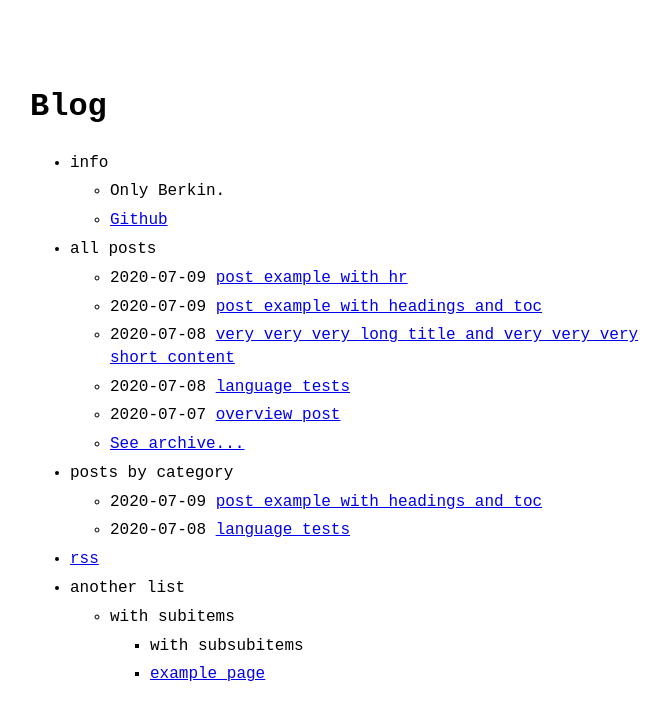
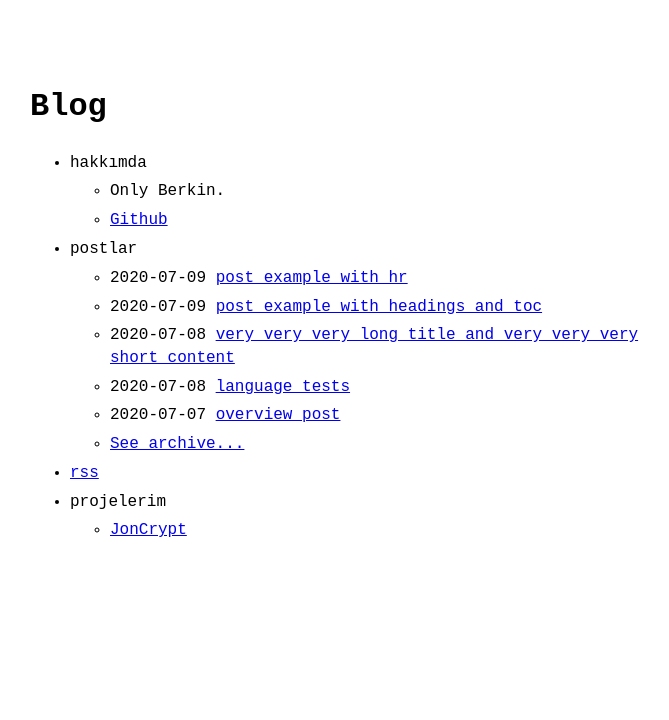
Before and after one commit to darkao/darkao.github.io, a Jekyll site: the page built from index.md, in a window 1280 px wide. Shown: the top 720 px of the page, without its empty margins (290-959 px from the left). Built offline with Jekyll 4.4.1, drawn with Linux system fonts in a browser that asks for light colours.

Commit message:
Update menu.yml

```diff
--- a/_data/menu.yml
+++ b/_data/menu.yml
@@ -2,36 +2,33 @@
 # https://github.com/riggraz/no-style-please#customize-the-menu
 
 entries:
-  - title: info
+  - title: hakkımda
     entries:
       - title: Only Berkin.
       - title: Github
         url: https://github.com/darkao
 
-  - title: all posts
+  - title: postlar
     post_list:
       limit: 5
       show_more: true
       show_more_text: See archive...
       show_more_url: archive.html
 
-  - title: posts by category
-    post_list:
-      category: example2
-      show_more: true
-      show_more_text: See more posts...
-      show_more_url: example2-archive.html
+#  - title: cat
+#    post_list:
+#      category: example2
+#      show_more: true
+#      show_more_text: See more posts...
+#      show_more_url: example2-archive.html
 
   - title: rss
     url: feed.xml
 
-  - title: another list
+  - title: projelerim
     entries:
-      - title: with subitems
-        entries:
-          - title: with subsubitems
-          - title: example page
-            url: about
+          - title: JonCrypt
+            url: https://github.com/darkao/JonCrypt
   #- title: PRO TIP
   #  entries:
   #    - title: to edit this menu, edit _data/menu.yml file
```
